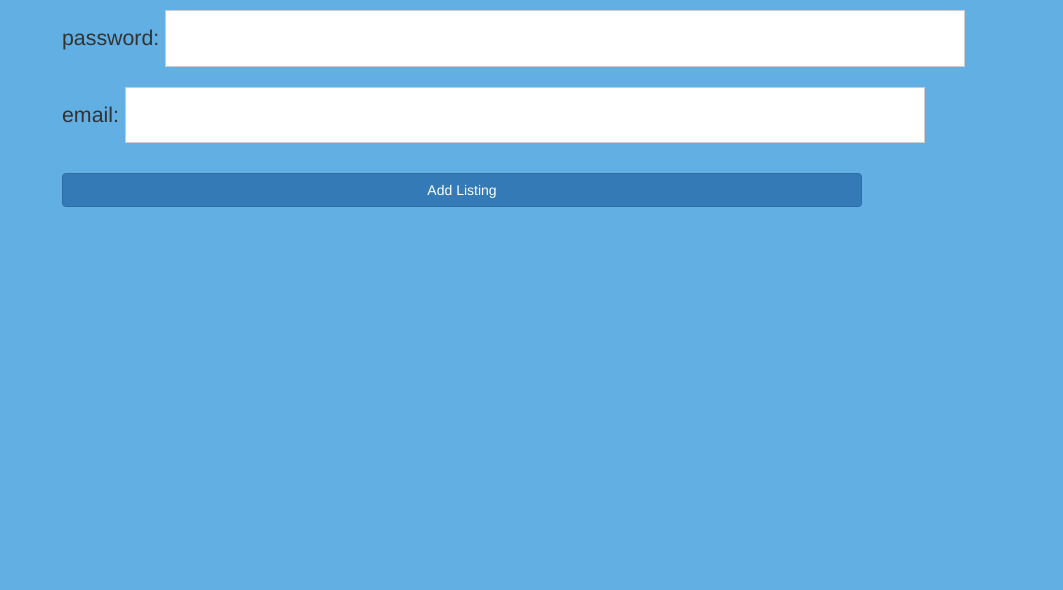
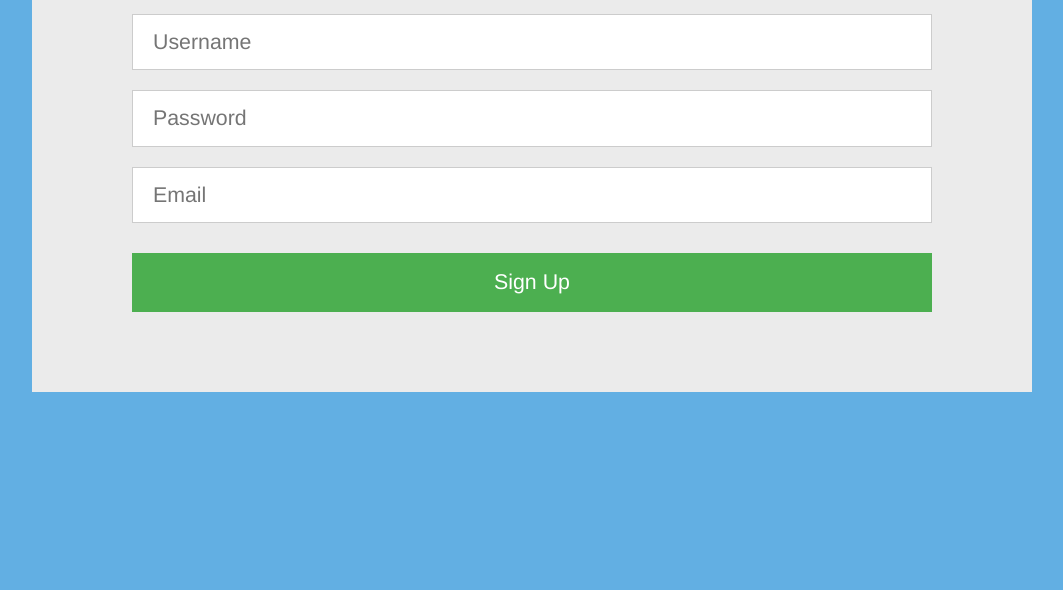
Before and after one commit to nionata/Bloom, a website: page client/index.html in a window 1280 px wide. Shown: the part 210-800 px from the top of the page, without its empty margins (108-1171 px from the left). Drawn offline with nearby package versions, Linux system fonts and the light colour scheme.

Commit message:
Added UI to Sign Up Page

```diff
--- a/client/index.html
+++ b/client/index.html
@@ -5,17 +5,17 @@
     <link rel="stylesheet" href="styles/login.css">
   </head>
   <body ng-app="app">
-    <h1> LOGIN </h1>
-    <div class="container">
-      <div ng-controller="controller">
-          <form novalidate class="simple-form">
-            username: <input type="text" ng-model="user.username" /><br />
-            password: <input type="text" ng-model="user.password" /><br />
-            email: <input type="text" ng-model="user.email" /><br />
-            <button class="btn btn-primary" ng-click="create()">Add Listing</button>
-          </form>
+    <div class="box">
+        <h1> Welcome To Bloom </h1>
+        <div ng-controller="controller">
+            <form novalidate class="simple-form">
+              <input type="text" ng-model="user.username" placeholder="Username"><br />
+              <input type="password" ng-model="user.password" placeholder="Password"><br />
+              <input type="text" ng-model="user.email" placeholder="Email"><br />
+              <button type="submit" ng-click="create()">Sign Up</button>
+            </form>
+        </div>
       </div>
-    </div>
     <script src="https://ajax.googleapis.com/ajax/libs/jquery/2.1.4/jquery.min.js"></script>
     <script src="https://maxcdn.bootstrapcdn.com/bootstrap/3.3.5/js/bootstrap.min.js" integrity="sha512-K1qjQ+NcF2TYO/eI3M6v8EiNYZfA95pQumfvcVrTHtwQVDG+aHRqLi/ETn2uB+1JqwYqVG3LIvdm9lj6imS/pQ==" crossorigin="anonymous"></script>
     <script src="https://code.angularjs.org/1.4.3/angular.js"></script>
```
Also changed, not shown: client/login.html (+2 -2 lines).
